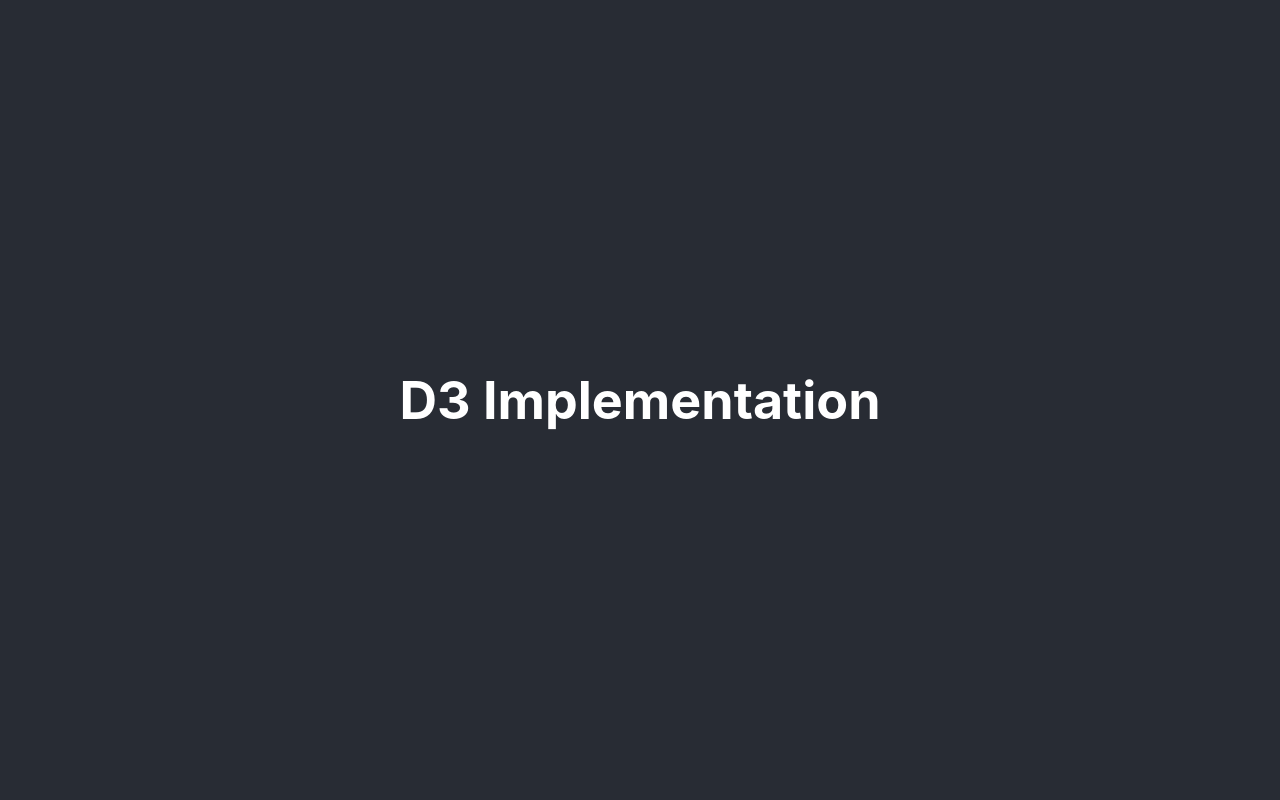
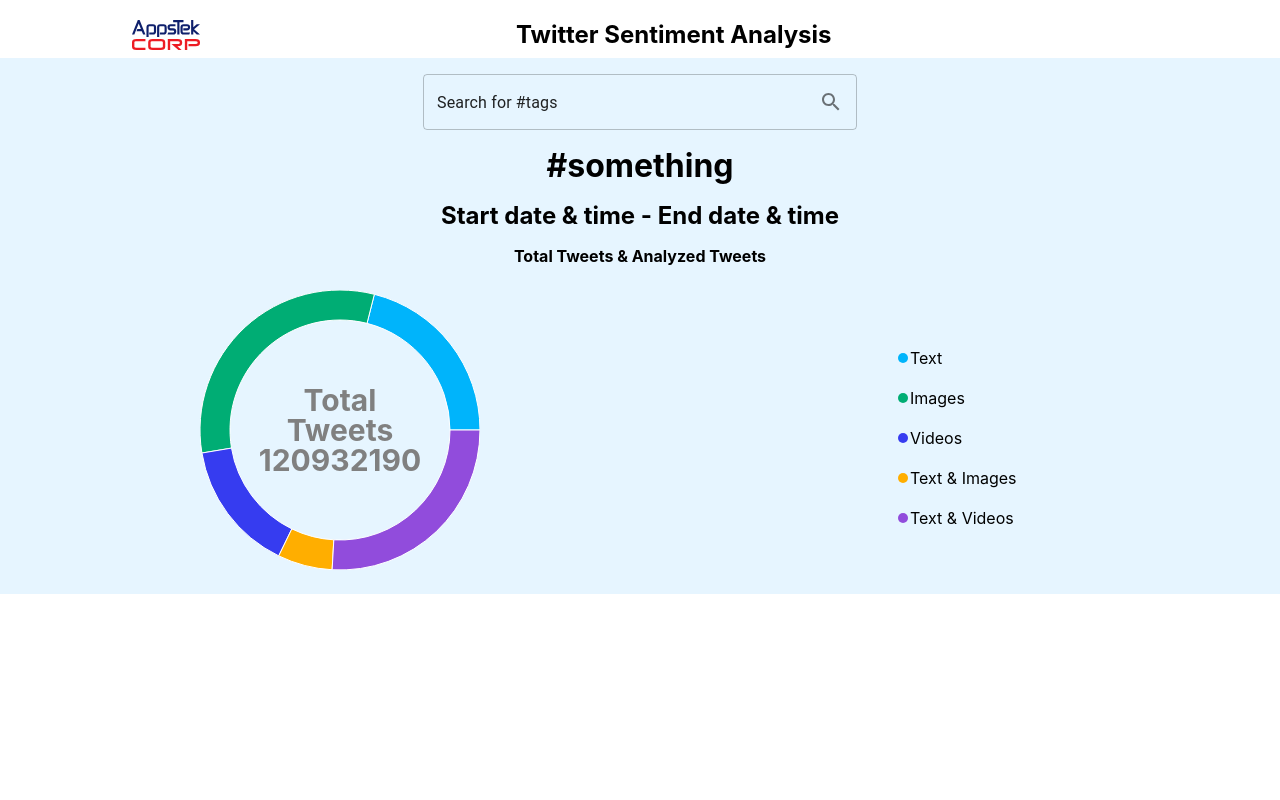
Before and after one commit to rchinta19/Sentiment_Analysis, a React (Create React App) app: page / in a window 1280 px wide. Shown: the top 800 px of the page. Built offline with nearby package versions, Linux system fonts and the light colour scheme.

Commit message:
added Main Container

```diff
--- a/src/App.css
+++ b/src/App.css
@@ -1,38 +1,48 @@
 .App {
   text-align: center;
 }
-
-.App-logo {
-  height: 40vmin;
-  pointer-events: none;
+/* Header component */
+.appstek-logo {
+  max-height: 60px;
+  max-height: 30px;
 }
-
-@media (prefers-reduced-motion: no-preference) {
-  .App-logo {
-    animation: App-logo-spin infinite 20s linear;
-  }
+.header-container {
+  padding: 20px;
 }
-
-.App-header {
-  background-color: #282c34;
-  min-height: 100vh;
+.heading {
+  padding-left: 180px;
+}
+/* main donught container */
+.main-donught-container {
+  background-color: #e6f5ff;
+}
+/* DonughtChartTweets */
+.label-center {
+  font-size: 30px;
+  font-weight: bold;
+  color: "white";
+}
+.color-tweet-represent {
   display: flex;
-  flex-direction: column;
-  align-items: center;
-  justify-content: center;
-  font-size: calc(10px + 2vmin);
-  color: white;
+  flex-direction: row;
+  height: 40px;
+  align-items: flex-start;
+  padding-left: 160px;
+  margin-left: 50px;
+  gap: 2px;
 }
-
-.App-link {
-  color: #61dafb;
+.color-tweet-represent > div {
+  align-self: center;
+  content: "";
+  /* justify-items: center; */
+  height: 10px;
+  width: 10px;
+  border-radius: 50%;
 }
-
-@keyframes App-logo-spin {
-  from {
-    transform: rotate(0deg);
-  }
-  to {
-    transform: rotate(360deg);
-  }
+.color-tweet-represent > span {
+  align-self: center;
 }
+/* hide Scroll */
+.main-donught-container::-webkit-scrollbar {
+  width: 0 !important;
+}
--- a/src/App.js
+++ b/src/App.js
@@ -1,77 +1,11 @@
 import "./App.css";
-import { PieChart, Pie } from "recharts";
+import MainContainerDounght from "./Components/GraphComponents/MainContainerDounght";
+import Header from "./Components/Header/Header";
 function App() {
-  const data01 = [
-    {
-      name: "Group A",
-      value: 400,
-    },
-    {
-      name: "Group B",
-      value: 300,
-    },
-    {
-      name: "Group C",
-      value: 300,
-    },
-    {
-      name: "Group D",
-      value: 200,
-    },
-    {
-      name: "Group E",
-      value: 278,
-    },
-    {
-      name: "Group F",
-      value: 189,
-    },
-  ];
-  const data02 = [
-    {
-      name: "Group A",
-      value: 2400,
-    },
-    {
-      name: "Group B",
-      value: 4567,
-    },
-    {
-      name: "Group C",
-      value: 1398,
-    },
-    {
-      name: "Group D",
-      value: 9800,
-    },
-    {
-      name: "Group E",
-      value: 3908,
-    },
-    {
-      name: "Group F",
-      value: 4800,
-    },
-  ];
   return (
     <div className="App">
-      <header className="App-header">
-        <h1>D3 Implementation</h1>
-      </header>
-      <div>
-        <PieChart width={730} height={250}>
-          <Pie
-            data={data02}
-            dataKey="value"
-            nameKey="name"
-            cx="50%"
-            cy="50%"
-            innerRadius={60}
-            outerRadius={80}
-            fill="#82ca9d"
-          />
-        </PieChart>
-      </div>
+      <Header />
+      <MainContainerDounght />
     </div>
   );
 }
--- /dev/null
+++ b/src/Components/GraphComponents/DonughtChartAllTweets.jsx
@@ -0,0 +1,80 @@
+import React, { useState, useCallback } from "react";
+import Grid from "@mui/material/Grid";
+import { PieChart, Pie, Tooltip, Cell, Label } from "recharts";
+import Stack from "@mui/material/Stack";
+function DonughtChartAllTweets() {
+  const [cindex, setCIndex] = useState(0);
+  //   const data = [
+  //     {
+  //       Name: "Positive",
+  //       value: 100,
+  //     },
+  //     {
+  //       Name: "Negative",
+  //       value: 50,
+  //     },
+  //     {
+  //       Name: "Neutral",
+  //       value: 78,
+  //     },
+  //   ];
+  const data = [
+    { name: "Text", value: 100 },
+    { name: "Images", value: 150 },
+    { name: "Videos", value: 72 },
+    { name: "Text & Images", value: 30 },
+    { name: "Text & Videos", value: 123 },
+  ];
+  const colors = ["#00b4fb", "#00ad74", "#363cf0", "#ffae00", "#914cdc"];
+  const onHoverEvent = () => {};
+  return (
+    <Grid container direction="row" lg md={6} sx={{ my: 1 }} sm={12}>
+      <Grid item xs={6}>
+        <PieChart width={280} height={280} onMouseEnter={onHoverEvent}>
+          <text x={400} y={200} textAnchor="middle" dominantBaseline="middle">
+            My Donught has tweets
+          </text>
+          <Pie
+            data={data}
+            dataKey="value"
+            nameKey="name"
+            innerRadius={110}
+            outerRadius={140}
+          >
+            {data.map((entry, index) => (
+              <Cell fill={colors[index]} />
+            ))}
+            <Label width={30} position="center" className="label-center">
+              {`Total Tweets 120932190`}
+            </Label>
+          </Pie>
+          <Tooltip />
+          {/* <Pie
+              activeIndex={cindex}
+              activeShape={renderActiveShape}
+              data={data}
+              cx="50%"
+              cy="50%"
+              innerRadius={60}
+              outerRadius={80}
+              fill="#8884d8"
+              dataKey="value"
+              onMouseEnter={onPieEnter}
+            /> */}
+        </PieChart>
+      </Grid>
+      <Grid item lg md={6} sm={12} sx={{ p: 6 }}>
+        <Stack direction="column">
+          {data.map((entry, index) => (
+            <div className="color-tweet-represent">
+              <div style={{ backgroundColor: `${colors[index]}` }}></div>
+              <span>{entry.name}</span>
+            </div>
+          ))}
+        </Stack>
+      </Grid>
+    </Grid>
+  );
+}
+
+export default DonughtChartAllTweets;
--- /dev/null
+++ b/src/Components/GraphComponents/MainContainerDounght.jsx
@@ -0,0 +1,44 @@
+import React from "react";
+import Grid from "@mui/material/Grid";
+import { InputBase } from "@mui/material";
+import OutlinedInput from "@mui/material/OutlinedInput";
+import InputAdornment from "@mui/material/InputAdornment";
+import SearchIcon from "@mui/icons-material/Search";
+import DonughtChartAllTweets from "./DonughtChartAllTweets";
+
+function MainContainerDounght() {
+  const handleChange = () => {};
+  return (
+    <Grid container direction="column" alignItems="center" spacing={2} className="main-donught-container">
+      <Grid item xs={12} sx={{ width: "450px" }}>
+        <OutlinedInput
+          fullWidth
+          id="Outlined-text"
+          type={"text"}
+          value={"Search for #tags"}
+          onChange={handleChange}
+          endAdornment={
+            <InputAdornment position="end">
+              <SearchIcon aria-label="toggle password visibility" edge="end" />
+            </InputAdornment>
+          }
+          label="Password"
+        />
+      </Grid>
+      <Grid item>
+        <h1>#something</h1>
+      </Grid>
+      <Grid item>
+        <h2>Start date & time - End date & time</h2>
+      </Grid>
+      <Grid item>
+        <h4>Total Tweets & Analyzed Tweets</h4>
+      </Grid>
+      <Grid item fullWidth xs={12} width="70vw">
+        <DonughtChartAllTweets />
+      </Grid>
+    </Grid>
+  );
+}
+
+export default MainContainerDounght;
--- /dev/null
+++ b/src/Components/Header/Header.jsx
@@ -0,0 +1,25 @@
+import React from "react";
+import Paper from "@mui/material/Paper";
+import Grid from "@mui/material/Grid";
+import Box from "@mui/material/Box";
+import appStekLogo from "../../Assets/Images/logo.svg";
+
+import { TextField } from "@mui/material";
+function Header() {
+  return (
+    <Box sx={{ flexGrow: 1, height: "80" }} className="header-container">
+      <Grid container spacing={3} flexDirection="row" justifyContent="center">
+        <Grid item xs={3}>
+          <Box>
+            <img src={appStekLogo} alt="AppstekCorp" className="appstek-logo" />
+          </Box>
+        </Grid>
+        <Grid item xs={9} sx={{ textAlign: "left" }}>
+          <h2 className="heading">Twitter Sentiment Analysis</h2>
+        </Grid>
+      </Grid>
+    </Box>
+  );
+}
+
+export default Header;
--- a/src/index.css
+++ b/src/index.css
@@ -1,13 +1,17 @@
+* {
+  margin: 0;
+  padding: 0;
+  box-sizing: border-box;
+}
 body {
-  margin: 0;
-  font-family: -apple-system, BlinkMacSystemFont, 'Segoe UI', 'Roboto', 'Oxygen',
-    'Ubuntu', 'Cantarell', 'Fira Sans', 'Droid Sans', 'Helvetica Neue',
+  font-family: -apple-system, BlinkMacSystemFont, "Segoe UI", "Roboto", "Oxygen",
+    "Ubuntu", "Cantarell", "Fira Sans", "Droid Sans", "Helvetica Neue",
     sans-serif;
   -webkit-font-smoothing: antialiased;
   -moz-osx-font-smoothing: grayscale;
 }
 
 code {
-  font-family: source-code-pro, Menlo, Monaco, Consolas, 'Courier New',
+  font-family: source-code-pro, Menlo, Monaco, Consolas, "Courier New",
     monospace;
 }
--- a/src/index.js
+++ b/src/index.js
@@ -1,17 +1,38 @@
-import React from 'react';
-import ReactDOM from 'react-dom/client';
-import './index.css';
-import App from './App';
-import reportWebVitals from './reportWebVitals';
+import React from "react";
+import ReactDOM from "react-dom";
+import "./index.css";
+import App from "./App";
+import reportWebVitals from "./reportWebVitals";
 
-const root = ReactDOM.createRoot(document.getElementById('root'));
-root.render(
+ReactDOM.render(
   <React.StrictMode>
     <App />
-  </React.StrictMode>
+  </React.StrictMode>,
+  document.getElementById("root")
 );
 
 // If you want to start measuring performance in your app, pass a function
 // to log results (for example: reportWebVitals(console.log))
 // or send to an analytics endpoint. Learn more: https://bit.ly/CRA-vitals
 reportWebVitals();
+
+// import React from "react";
+
+// import ReactDOM from "react-dom/client";
+
+// import "./index.css";
+// import App from "./App";
+
+// import reportWebVitals from "./reportWebVitals";
+
+// const root = ReactDOM.createRoot(document.getElementById("root"));
+// root.render(
+//   <React.StrictMode>
+//     <App />
+//   </React.StrictMode>
+// );
+
+// If you want to start measuring performance in your app, pass a function
+// to log results (for example: reportWebVitals(console.log))
+// or send to an analytics endpoint. Learn more: https://bit.ly/CRA-vitals
+reportWebVitals();
```
Also changed, not shown: package.json (+6 -2 lines), src/Assets/Images/logo.svg (added), 1 other file (tests, documents, lock files or other folders).
